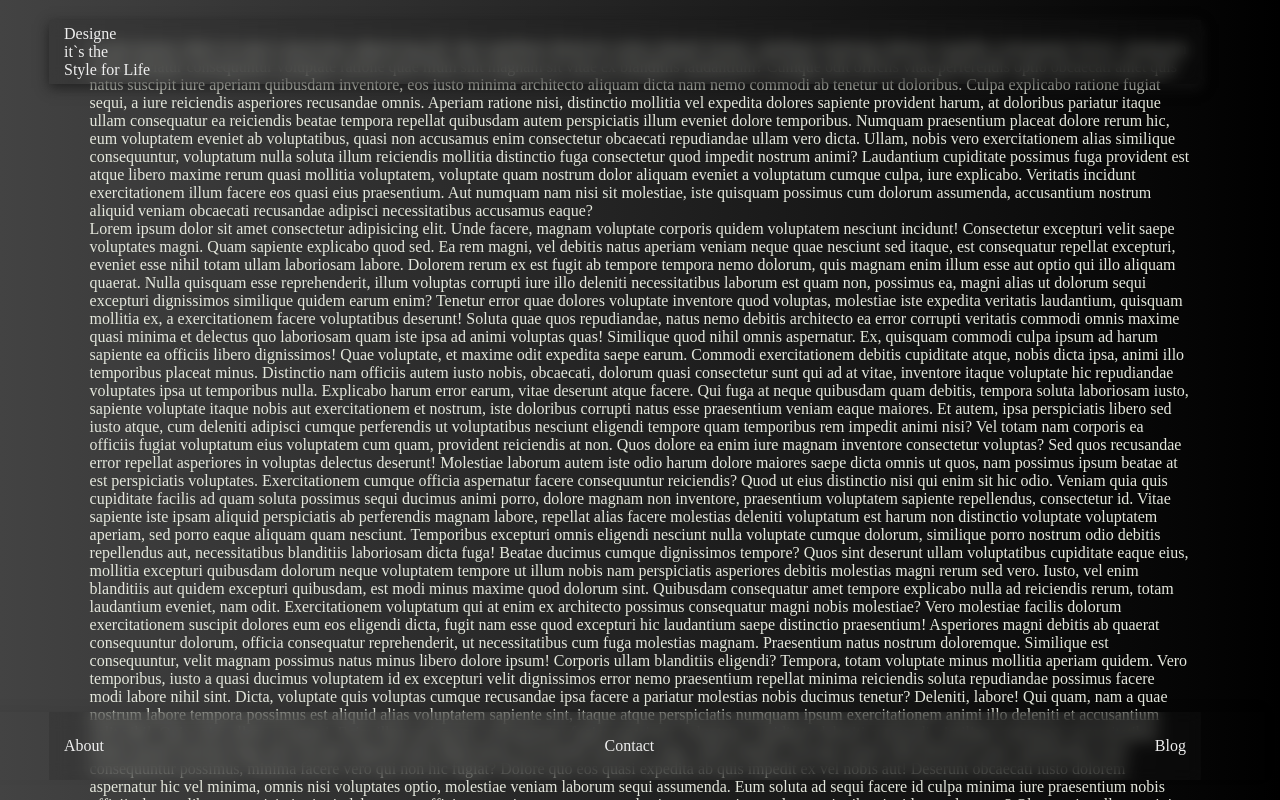
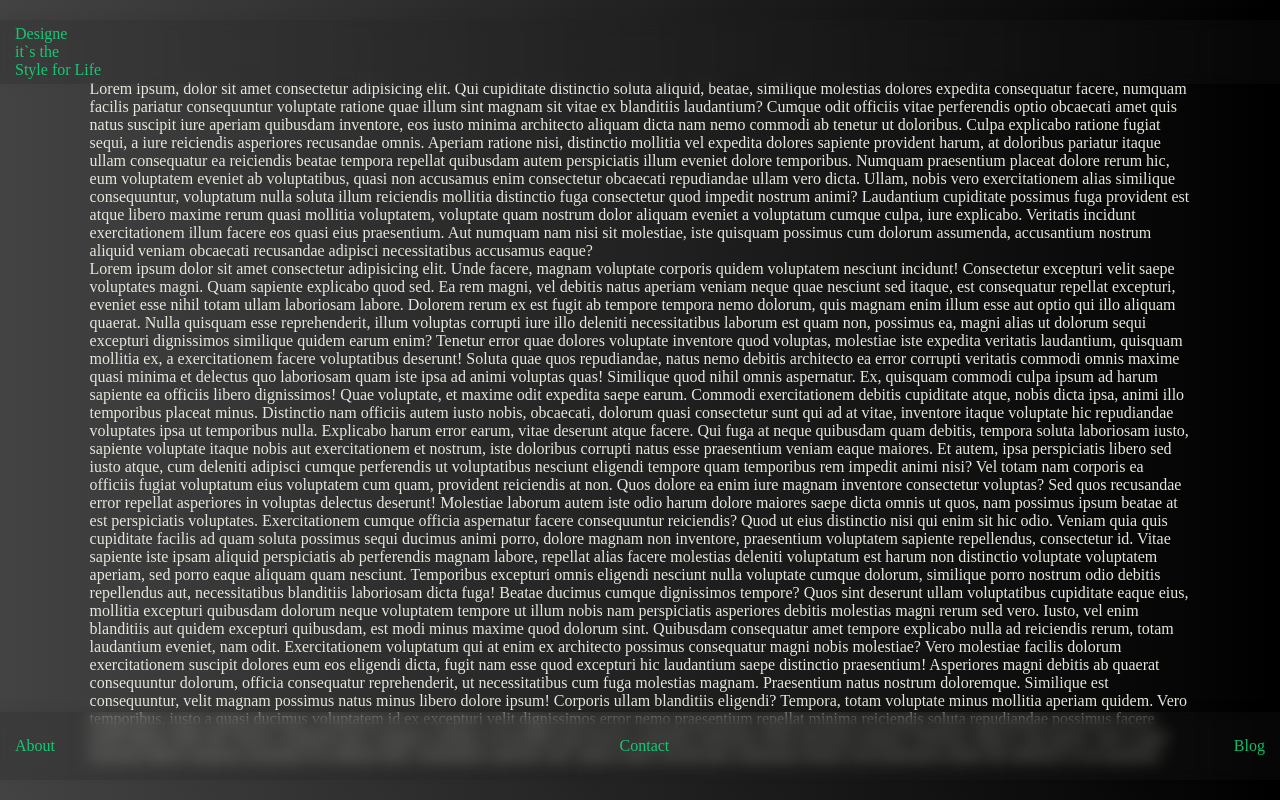
Before and after one commit to Yurydev-ru/starter-f, a Nuxt app: page / in a window 1280 px wide. Built offline with nearby package versions, Linux system fonts and the light colour scheme.

Commit message:
feat: add .hintrc configuration, update styles and structure for header and footer components

```diff
--- a/assets/scss/abstracts/_util.scss
+++ b/assets/scss/abstracts/_util.scss
@@ -1,10 +1,12 @@
 .container {
-    max-width: 90%;
+    width: 100%;
     margin: 0 auto;
+    max-width: 1440px;
 }
 
 .content {
     width: 86%;
+
     margin: 0 auto;
 }
 
@@ -12,7 +14,7 @@
     display: inline-block;
     padding: 5px 15px;
     position: relative;
-    color: var(--text-block);
+    color: var(--text-color-secondary);
     cursor: pointer;
 
     &::after {
--- a/assets/scss/abstracts/_variables.scss
+++ b/assets/scss/abstracts/_variables.scss
@@ -4,9 +4,8 @@
   --bg-section: #1a1a1a;
   --bg-accent: #ff4081;
   --color-accent: #ff4080;
-  --text-primary: #1a1a1a;
-  --text-secondary: #383838;
-  --text-block: #efefef;
+  --text-color-secondary:rgba(12, 236, 131, 0.8);
+  --text-color-primary: rgba(201, 201, 201, 0.8);
   --font-base: 'Inter', sans-serif;
   --font-size-base: 1rem;
   --font-size-sm: 0.875rem;
--- a/assets/scss/base/_global.scss
+++ b/assets/scss/base/_global.scss
@@ -3,27 +3,57 @@ body {
     font-size: var(--font-size-base);
     height: 100vh;
     max-width: 100vw;
-    color: var(--text-block);
+    color: var(--text-color-primary);
+}
+
+html {
+    scrollbar-width: none;
+    --webkit-scrollbar {
+        display: none;
+    }
 }
 
 .app-header,
 .app-footer {
-    position: fixed;
+  &__container {
     width: 100%;
-    left: -15px;
+    max-width: 1520px;
+    height: 100%;
+    padding: 20px 0;
+    margin: 0 auto;
+    position: relative;
+  }
 }
 
-.app-header {
-    top: 20px;
-    z-index: 1;
+.glass {
+  width: 100%;
+  position: absolute;
+  left: 0;
+  z-index: 900;
+  box-shadow: 0 -4px 12px rgba(26, 25, 25, 0.05);
+  background-color: rgba(31,31,31, 0.2);
+  -webkit-backdrop-filter: blur(8px);
+  backdrop-filter: blur(8px);
 
 }
 
-.app-footer {
-    bottom: 20px;
-    z-index: 1;
-    box-shadow: 0 -4px 12px rgba(26, 25, 25, 0.05);
-}
+// .app-header,
+// .app-footer {
+//     width: 100%;
+//     min-height: 90px;
+// }
+
+// .app-header__container{
+//     position: absolute;
+//     width: 100%;
+//     left: 0;
+// }
+
+// .app-header__container {
+//     top: 20px;
+//     z-index: 1;
+
+// }
 
 .app-wrapper {
     display: flex;
@@ -38,6 +68,10 @@ body {
 .app-main {
     flex: 1 1 auto;
     overflow-y: auto;
+    scrollbar-width: none;
+    --webkit-scrollbar {
+        display: none;
+    }
 }
 
 .section {
--- a/components/layouts/AppFooter.vue
+++ b/components/layouts/AppFooter.vue
@@ -4,20 +4,34 @@
 
 <template>
   <footer class="app-footer">
+    <div class="app-footer__container">
+      <div class="glass">
         <nav class="app-nav">
-      <div class="container app-nav__container">
+        <div class="app-nav__container">
           <NuxtLink class="_link" to="/about">About</NuxtLink>
           <NuxtLink class="_link" to="/contact">Contact</NuxtLink>
           <NuxtLink class="_link" to="/blog">Blog</NuxtLink>
         </div>
         </nav>
+      </div>
+    </div>
   </footer>
 </template>
 
 <style scoped lang="scss">
-  .app-nav__container {
+
+
+.glass {
+  width: 100%;
+  position: absolute;
+  left: 0;
+  bottom: 20px;
+  z-index: 1;
+  box-shadow: 0 -4px 12px rgba(26, 25, 25, 0.05);
   background-color: rgba(31,31,31, 0.2);
   backdrop-filter: blur(8px);
+}
+  .app-nav__container {
     display: flex;
     justify-content: space-between;
     padding: 20px 0;
--- a/components/layouts/AppHeader.vue
+++ b/components/layouts/AppHeader.vue
@@ -4,21 +4,18 @@
 
 <template>
   <header class="app-header">
-    <div class="container app-header__container">
-      <NuxtLink class="logo _link" to="/">
-        <p>Designe</p>
-        <p>it`s the</p>
-        <p>Style for Life</p>
-      </NuxtLink>
+    <div class="app-header__container">
+      <div class="glass">
+        <NuxtLink class="logo _link" to="/">
+          <p>Designe</p>
+          <p>it`s the</p>
+          <p>Style for Life</p>
+        </NuxtLink>
+      </div>
     </div>
     </header>
 </template>
 
 <style scoped lang="scss">
-.app-header__container {
-    z-index: 900;
-    box-shadow: 0 4px 12px rgba(22, 22, 22, 0.736);
-    background-color: rgba(31,31,31, 0.2);
-    backdrop-filter: blur(8px);
-}
+//
 </style>
```
Also changed, not shown: 1 other file (tests, documents, lock files or other folders). Lines whose indentation alone changed are shown as unchanged.
